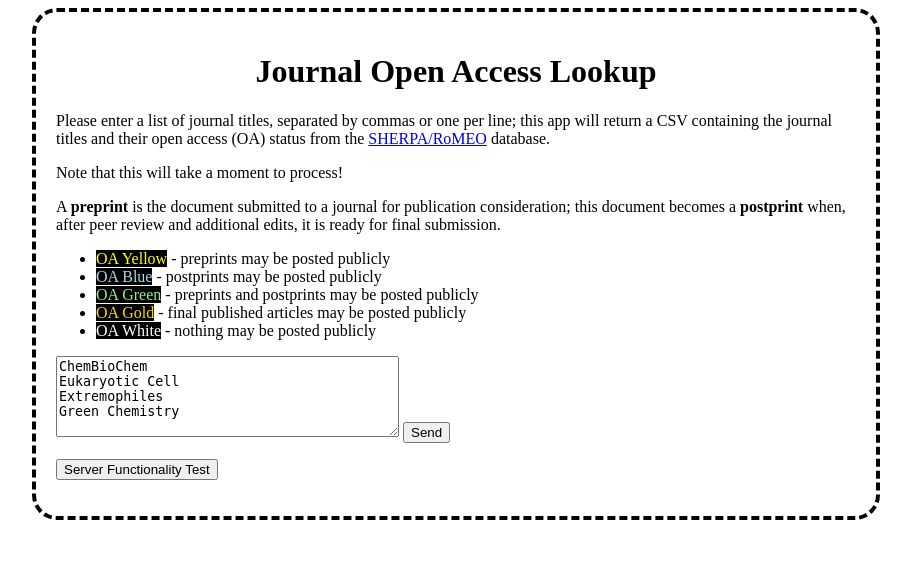
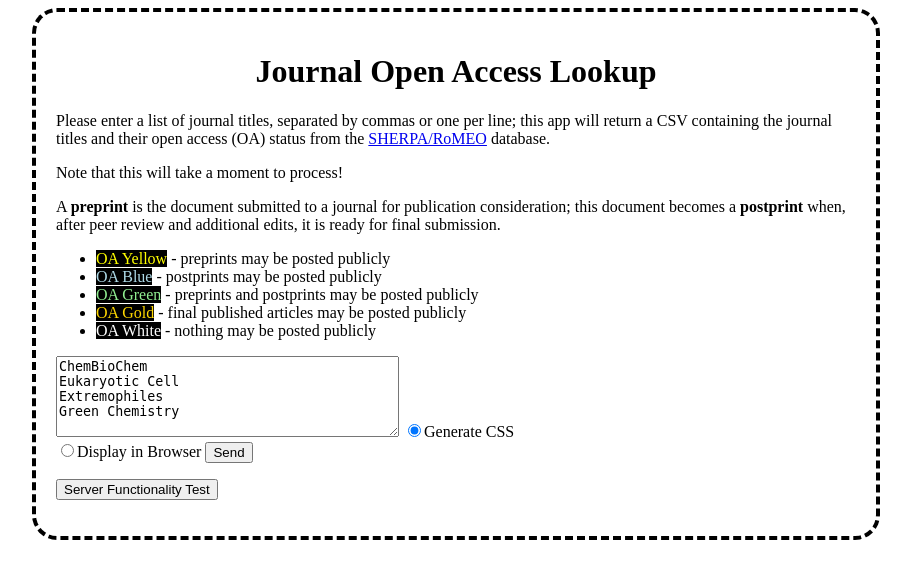
Before and after one commit to bc-design/www-bsc, a Flask app: page / in a window 1280 px wide. Shown: the top 579 px of the page, without its empty margins (184-1095 px from the left). Run offline with Flask 2, Linux system fonts and the light colour scheme.

Commit message:
adding output selector buttons

```diff
--- a/flask/journals/templates/template.html
+++ b/flask/journals/templates/template.html
@@ -66,6 +66,9 @@ ChemBioChem
 Eukaryotic Cell
 Extremophiles
 Green Chemistry</textarea>
+<input type="radio" name="outtype" value="css" checked>Generate CSS
+<br />
+<input type="radio" name="outtype" value="html">Display in Browser
 		<input type="submit" name="my-form" value="Send">
 	</form>
 
```
